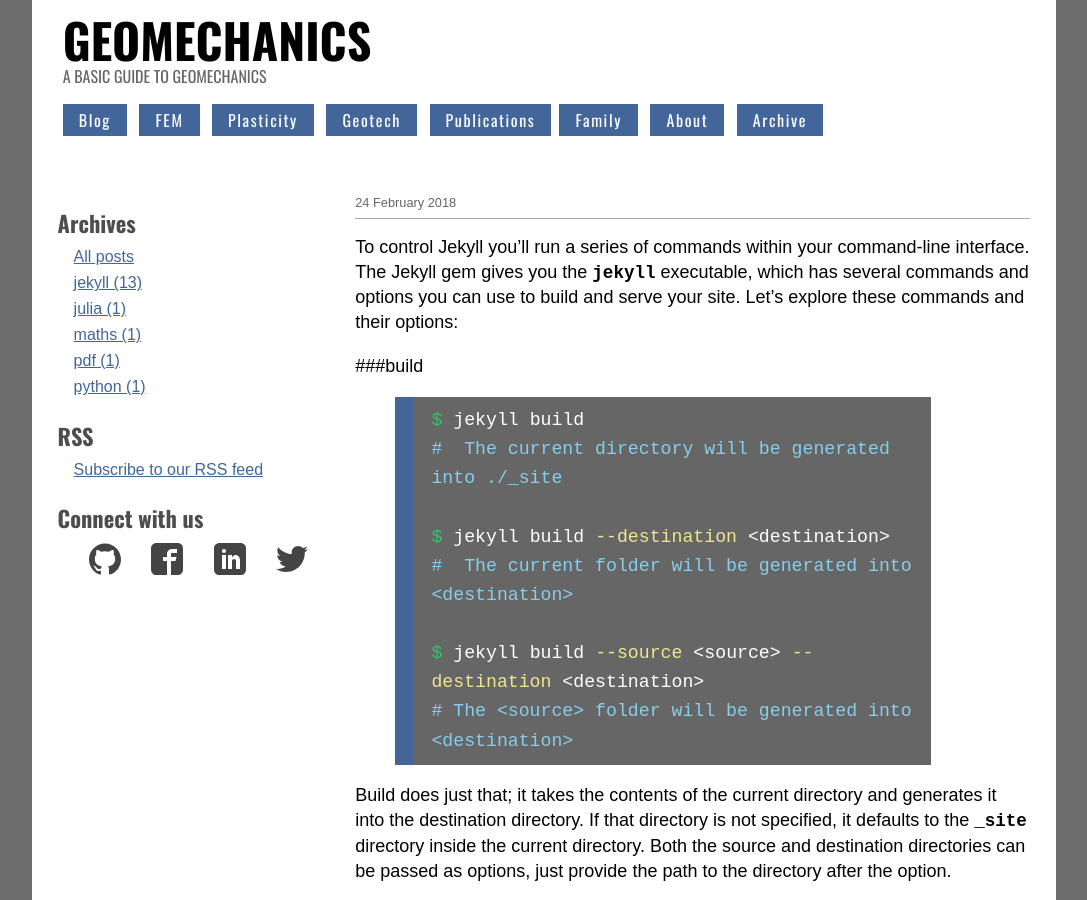
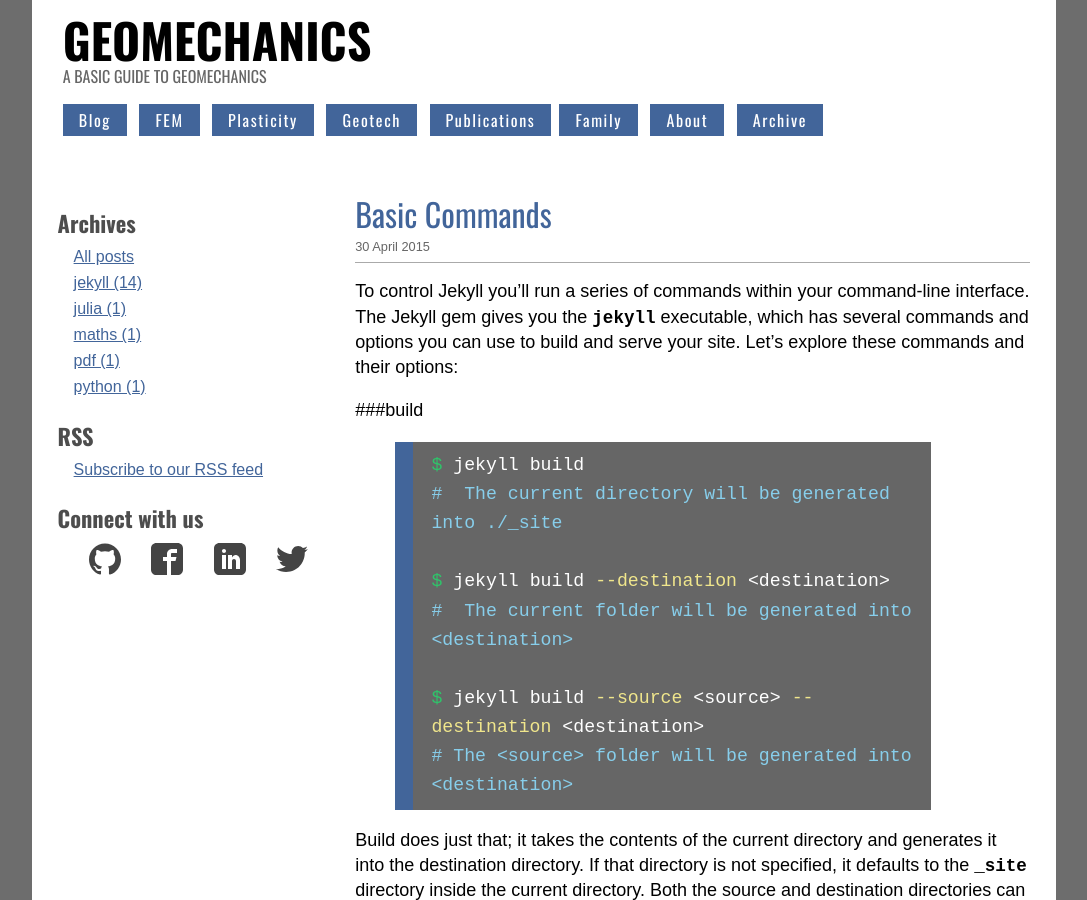
Before and after one commit to quangvunp/geomechanics, a Jekyll site: the page built from _posts/2015-04-30-basic-commands.md, in a window 1280 px wide and 900 px high. Shown: the whole window, without its empty margins (96-1183 px from the left). Built offline with Jekyll 4.4.1, drawn with Linux system fonts in a browser that asks for light colours; our own code applies the rules of GitHub Pages for plain Markdown files; comment, search, counter and statistics services are not loaded.

Commit message:
Update 2015-04-30-basic-commands.md

```diff
--- a/_posts/2015-04-30-basic-commands.md
+++ b/_posts/2015-04-30-basic-commands.md
@@ -1,6 +1,6 @@
 ---
 layout: post
-<!--title:  "Basic Commands"-->
+title:  "Basic Commands"
 date:   2015-04-30
 tags: [jekyll]
 ---
```
